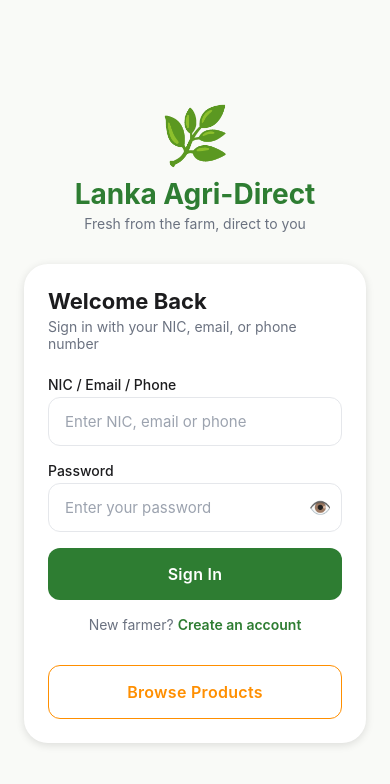
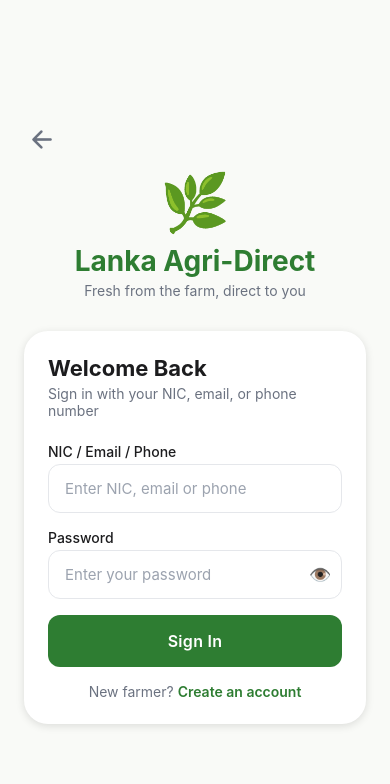
Before and after one commit to dragon-udfly/LankaAgriDirect, a React Native app in the folder mobile-app/: screen /Login in a window 390 px wide. Shown: the top 784 px of the page. Built offline with nearby package versions, Linux system fonts and the light colour scheme; no server answers.

Commit message:
refactor: update LoginScreen navigation flow and add changelog entry for project maintenance

```diff
--- a/mobile-app/src/screens/auth/LoginScreen.js
+++ b/mobile-app/src/screens/auth/LoginScreen.js
@@ -8,6 +8,7 @@ import {
   Platform,
   TouchableOpacity,
 } from 'react-native';
+import {Ionicons} from '@expo/vector-icons';
 import {useAuth} from '../../context/AuthContext';
 import {login} from '../../api/authApi';
 import AppInput from '../../components/AppInput';
@@ -46,6 +47,11 @@ const LoginScreen = ({navigation}) => {
       <ScrollView
         contentContainerStyle={styles.container}
         keyboardShouldPersistTaps="handled">
+        {/* Back Button */}
+        <TouchableOpacity style={styles.backButton} onPress={() => navigation.navigate('BuyerTabs')}>
+          <Ionicons name="arrow-back" size={28} color={COLORS.textSecondary} />
+        </TouchableOpacity>
+
         {/* Header */}
         <View style={styles.header}>
           <Text style={styles.logo}>🌿</Text>
@@ -90,13 +96,6 @@ const LoginScreen = ({navigation}) => {
               <Text style={styles.registerBold}>Create an account</Text>
             </Text>
           </TouchableOpacity>
-
-          <AppButton
-            title="Browse Products"
-            variant="accent-outline"
-            onPress={() => navigation.navigate('BuyerTabs')}
-            style={styles.browseButton}
-          />
         </View>
       </ScrollView>
     </KeyboardAvoidingView>
@@ -143,7 +142,11 @@ const styles = StyleSheet.create({
   registerLink: {marginTop: SPACING.md, alignItems: 'center'},
   registerText: {fontSize: 14, color: COLORS.textSecondary},
   registerBold: {color: COLORS.primary, ...FONTS.semiBold},
-  browseButton: {marginTop: SPACING.xl},
+  backButton: {
+    alignSelf: 'flex-start',
+    marginBottom: SPACING.sm,
+    padding: SPACING.xs,
+  },
 });
 
 export default LoginScreen;
```
Also changed, not shown: 1 other file (tests, documents, lock files or other folders).
